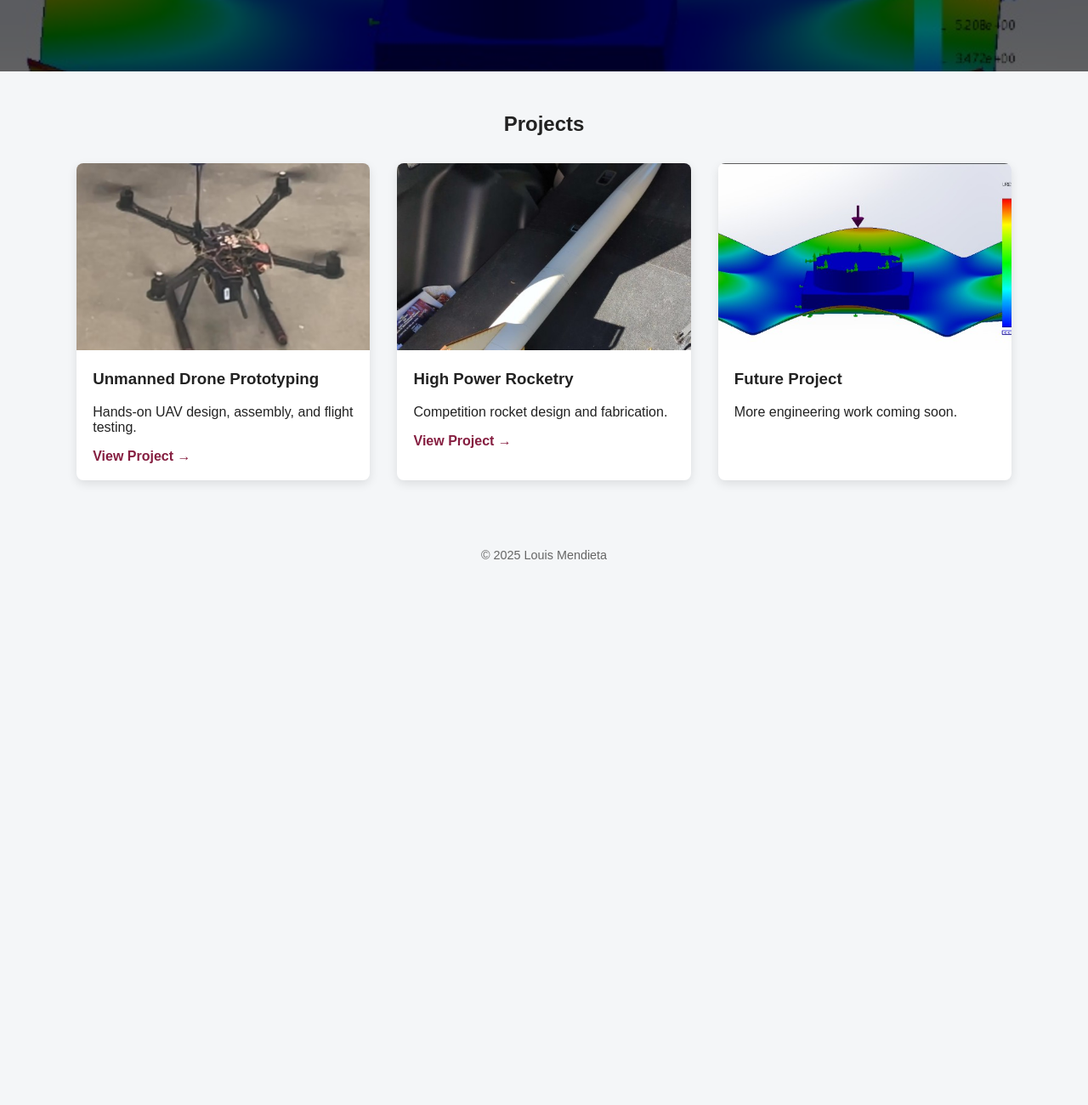
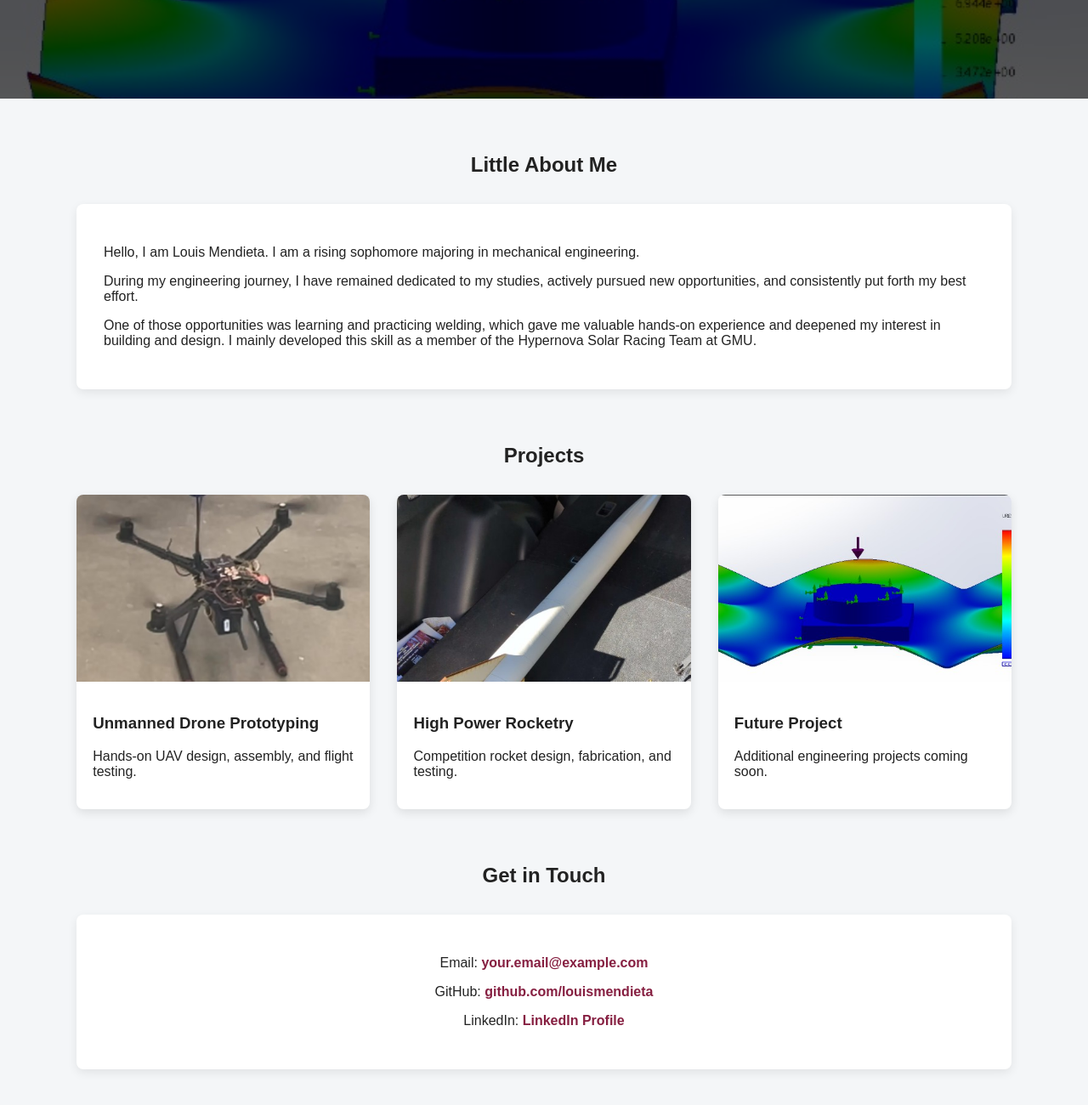
Before and after one commit to louismendieta/louismendieta.github.io, a plain HTML site: page index.html in a window 1280 px wide. Shown: the part 220-1520 px from the top of the page at 85% size. Before the commit the page ends 913 px from the top, so only its background shows below. Drawn offline with Linux system fonts and the light colour scheme.

Commit message:
Update index.html

```diff
--- a/index.html
+++ b/index.html
@@ -13,11 +13,12 @@
       color: #222;
     }
 
+    /* ---------- HEADER ---------- */
     header {
-      background: linear-gradient(rgba(0,0,0,0.6), rgba(0,0,0,0.6)),
+      background: linear-gradient(rgba(0,0,0,0.65), rgba(0,0,0,0.65)),
                   url("assets/placeholder.jpg") center/cover no-repeat;
       color: white;
-      padding: 6rem 1rem;
+      padding: 7rem 1rem;
       text-align: center;
     }
 
@@ -32,9 +33,10 @@
       opacity: 0.9;
     }
 
+    /* ---------- SECTIONS ---------- */
     section {
       max-width: 1100px;
-      margin: 3rem auto;
+      margin: 4rem auto;
       padding: 0 1rem;
     }
 
@@ -43,6 +45,15 @@
       margin-bottom: 2rem;
     }
 
+    /* ---------- ABOUT ---------- */
+    .about {
+      background: white;
+      padding: 2rem;
+      border-radius: 8px;
+      box-shadow: 0 4px 12px rgba(0,0,0,0.08);
+    }
+
+    /* ---------- PROJECTS ---------- */
     .projects {
       display: grid;
       grid-template-columns: repeat(auto-fit, minmax(280px, 1fr));
@@ -65,20 +76,26 @@
       width: 100%;
       height: 220px;
       object-fit: cover;
+      display: block;
     }
 
     .project-content {
       padding: 1.2rem;
     }
 
-    .project-content h3 {
-      margin-top: 0;
+    /* ---------- CONTACT ---------- */
+    .contact {
+      background: white;
+      padding: 2rem;
+      border-radius: 8px;
+      box-shadow: 0 4px 12px rgba(0,0,0,0.08);
+      text-align: center;
     }
 
-    .project-content a {
-      text-decoration: none;
+    .contact a {
       color: #861F41;
       font-weight: bold;
+      text-decoration: none;
     }
 
     footer {
@@ -97,37 +114,73 @@
   <p>Mechanical Engineering | Engineering Portfolio</p>
 </header>
 
+<!-- ABOUT -->
+<section>
+  <h2>Little About Me</h2>
+  <div class="about">
+    <p>
+      Hello, I am Louis Mendieta. I am a rising sophomore majoring in
+      mechanical engineering.
+    </p>
+    <p>
+      During my engineering journey, I have remained dedicated to my studies,
+      actively pursued new opportunities, and consistently put forth my best effort.
+    </p>
+    <p>
+      One of those opportunities was learning and practicing welding, which gave me
+      valuable hands-on experience and deepened my interest in building and design.
+      I mainly developed this skill as a member of the Hypernova Solar Racing Team at GMU.
+    </p>
+  </div>
+</section>
+
+<!-- PROJECTS -->
 <section>
   <h2>Projects</h2>
 
   <div class="projects">
 
+    <!-- DRONE -->
     <div class="project-card">
-      <img src="assets/drone.jpg" alt="Drone Project">
+      <a href="drone.html">
+        <img src="assets/drone.jpg" alt="Unmanned Drone Prototyping">
+      </a>
       <div class="project-content">
         <h3>Unmanned Drone Prototyping</h3>
         <p>Hands-on UAV design, assembly, and flight testing.</p>
-        <a href="drone.html">View Project →</a>
       </div>
     </div>
 
+    <!-- ROCKETRY -->
     <div class="project-card">
-      <img src="assets/rocketry.jpg" alt="Rocketry Project">
+      <a href="rocketry.html">
+        <img src="assets/rocketry.jpg" alt="High Power Rocketry">
+      </a>
       <div class="project-content">
         <h3>High Power Rocketry</h3>
-        <p>Competition rocket design and fabrication.</p>
-        <a href="rocketry.html">View Project →</a>
+        <p>Competition rocket design, fabrication, and testing.</p>
       </div>
     </div>
 
+    <!-- FUTURE -->
     <div class="project-card">
       <img src="assets/placeholder.jpg" alt="Future Project">
       <div class="project-content">
         <h3>Future Project</h3>
-        <p>More engineering work coming soon.</p>
+        <p>Additional engineering projects coming soon.</p>
       </div>
     </div>
 
+  </div>
+</section>
+
+<!-- CONTACT -->
+<section>
+  <h2>Get in Touch</h2>
+  <div class="contact">
+    <p>Email: <a href="mailto:your.email@example.com">your.email@example.com</a></p>
+    <p>GitHub: <a href="https://github.com/louismendieta" target="_blank">github.com/louismendieta</a></p>
+    <p>LinkedIn: <a href="#" target="_blank">LinkedIn Profile</a></p>
   </div>
 </section>
 
```
